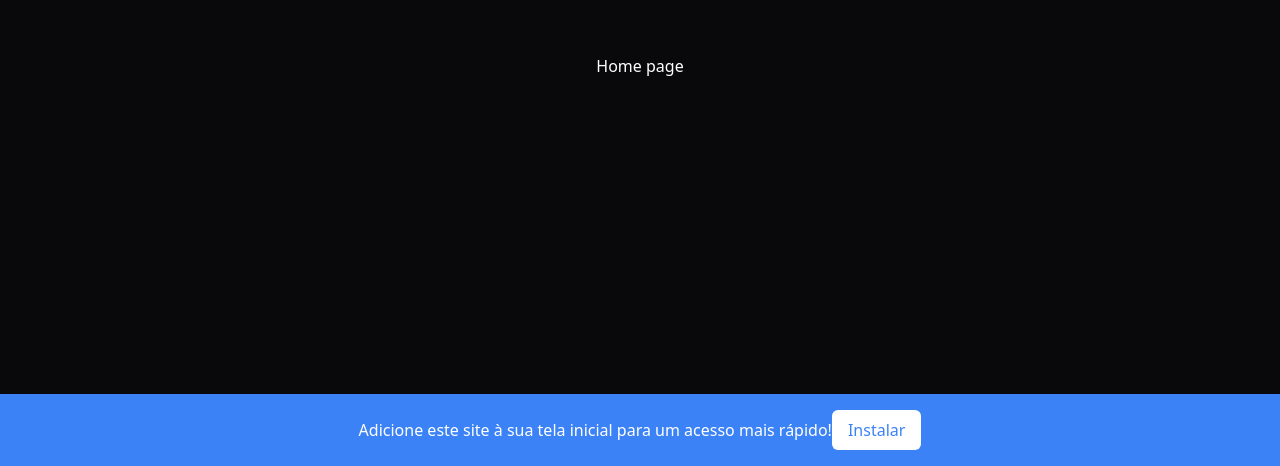
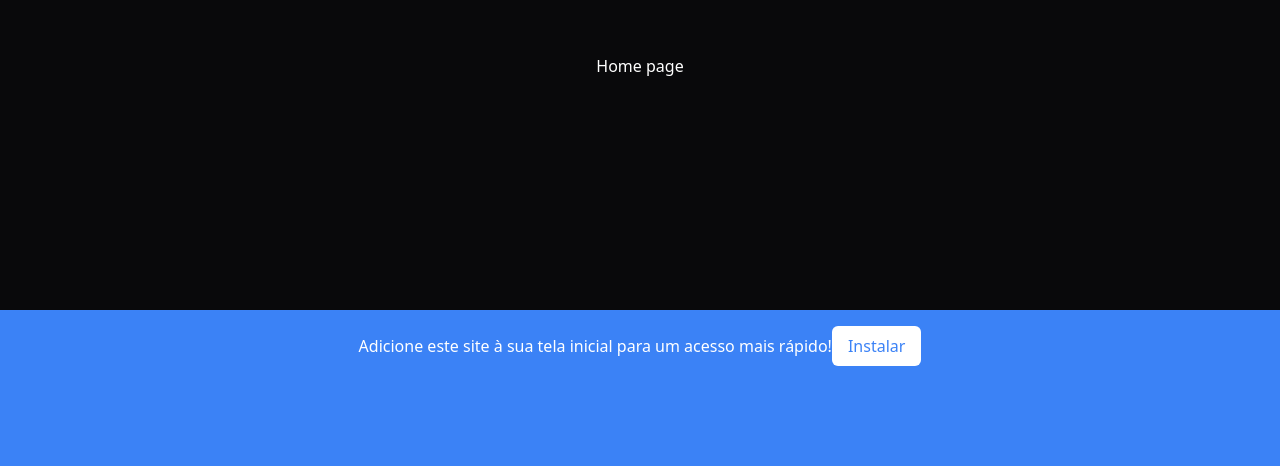
Before and after one commit to Fulozz/controle-financeiro, a Next.js app: page / in a window 1280 px wide. Shown: the part 334-800 px from the top of the page. Built offline with nearby package versions, Linux system fonts and the light colour scheme.

Commit message:
Fix layout issues in InstallBanner and BottomBar components for improved UI consistency

```diff
--- a/src/components/banner/Banner.jsx
+++ b/src/components/banner/Banner.jsx
@@ -10,7 +10,7 @@ function InstallBanner() {
   };
 
   return (
-    <div className="fixed bottom-0 left-0 right-0 bg-blue-500 text-white p-4 text-center">
+    <div className="fixed bottom-0 left-0 right-0 pb-[140px] h-10  bg-blue-500 text-white p-4 text-center">
       Adicione este site à sua tela inicial para um acesso mais rápido!
       <button onClick={handleInstall} className="bg-white text-blue-500 rounded-md px-4 py-2">
         Instalar
--- a/src/components/bottombar/BottomBar.jsx
+++ b/src/components/bottombar/BottomBar.jsx
@@ -3,7 +3,7 @@ import { LayoutDashboard, House, Repeat2,User } from 'lucide-react'
 
 const BottomBar = () => {
   return (
-    <div className="fixed  z-[99] bottom-0 left-0 right-0  md:hidden justify-space  items-center h-18 w-full bg-black border-t-[1px]">
+    <div className="fixed  z-[99] bottom-0 left-0 right-0  md:hidden justify-space  items-center h-18 ew-full bg-black border-t-[1px]">
 
         <div className="flex justify-center items-center">
           <a href="/recorrentes" className="p-4">
```
